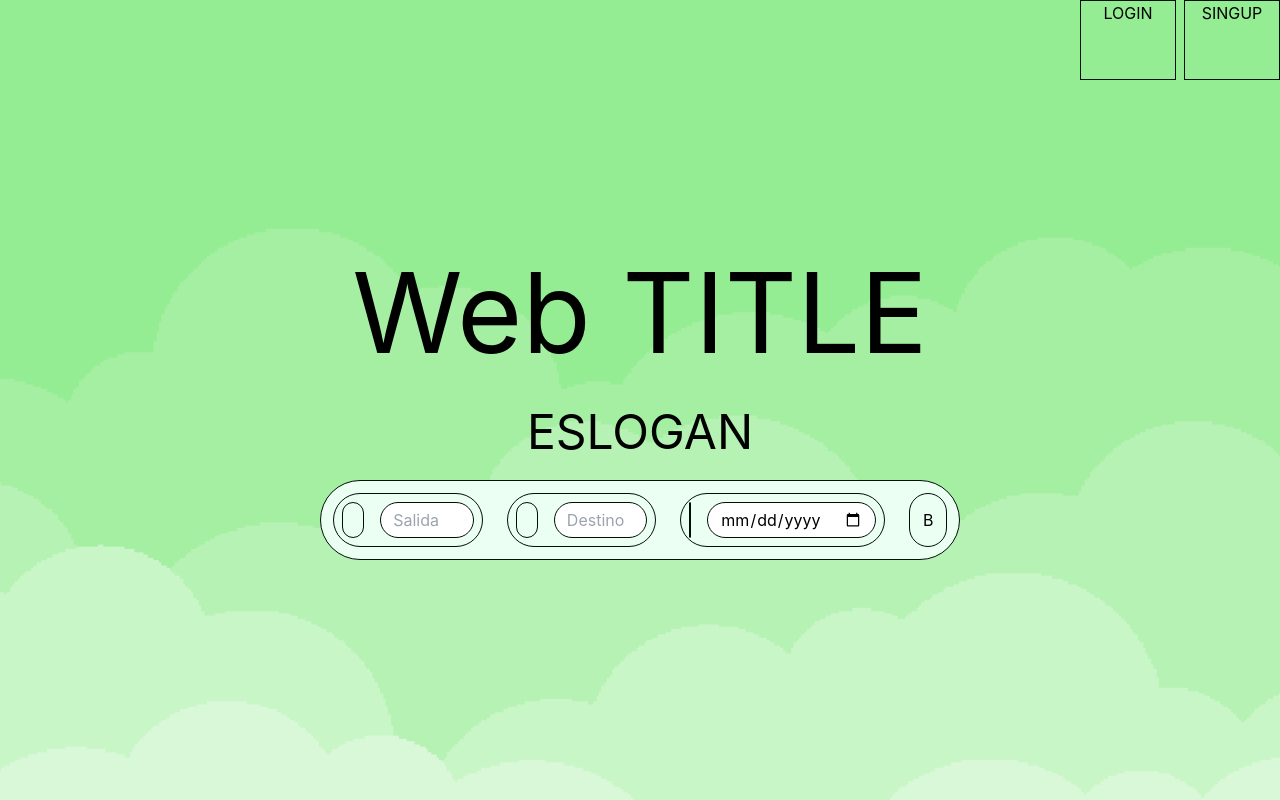
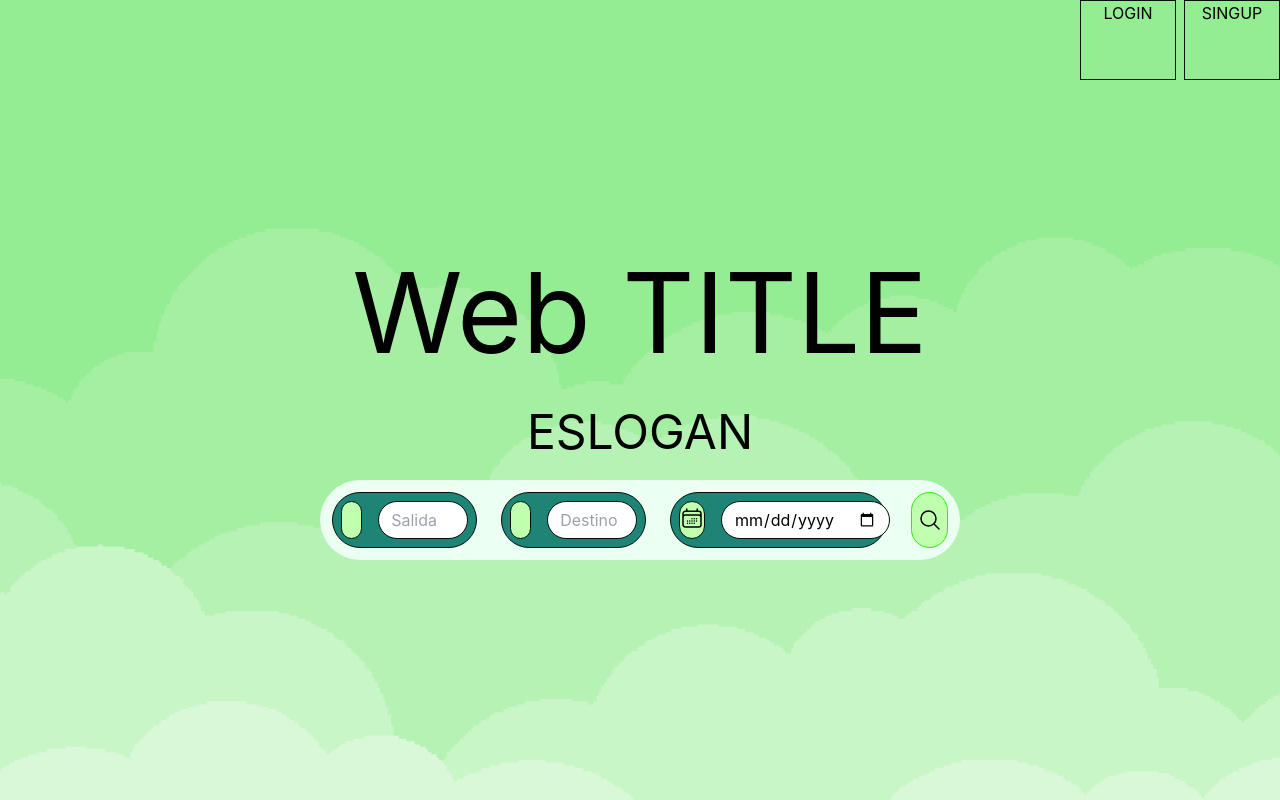
Before and after one commit to inspedralbes/projecte-final-front-back-damtfg5, a React (Create React App) app in the folder web/damtfg5web/: page / in a window 1280 px wide. Built offline with nearby package versions, Linux system fonts and the light colour scheme.

Commit message:
main page fixed

```diff
--- a/web/damtfg5web/src/App.js
+++ b/web/damtfg5web/src/App.js
@@ -17,20 +17,54 @@ function App() {
         <div className="text-[3rem]">
           <h1>ESLOGAN</h1>
         </div>
-        <div className="border border-3 h-20 w-[50%] border-night rounded-[20rem] m-3 flex bg-honeydew">
-          <div className="s-1l">
-            <div className="s-1l-s"></div>
+        <div className="h-20 w-[50%] rounded-[20rem] m-3 flex bg-honeydew">
+          <div className="s-1l bg-viridian">
+            <div className="s-1l-s bg-light-green"></div>
             <input className="s-1l-s2" placeholder="Salida"></input>
           </div>
-          <div className="s-1l">
-            <div className="s-1l-s"></div>
+          <div className="s-1l bg-viridian">
+            <div className="s-1l-s bg-light-green"></div>
             <input className="s-1l-s2" placeholder="Destino"></input>
           </div>
-          <div className="s-2d">
-            <div className="border border-night rounded-full w-[15%] m-2"></div>
-            <input type="date" className="border border-night rounded-full w-[85%] m-2 p-3" placeholder="Fecha"></input>
+          <div className="s-2d bg-viridian">
+            <div className="border border-night rounded-full w-[15%] m-2 bg-light-green">
+              <svg
+                xmlns="http://www.w3.org/2000/svg"
+                fill="none"
+                viewBox="0 0 24 24"
+                strokeWidth={1.5}
+                stroke="currentColor"
+                className="w-6 h-6 m-auto mt-1"
+              >
+                <path
+                  strokeLinecap="round"
+                  strokeLinejoin="round"
+                  d="M6.75 3v2.25M17.25 3v2.25M3 18.75V7.5a2.25 2.25 0 0 1 2.25-2.25h13.5A2.25 2.25 0 0 1 21 7.5v11.25m-18 0A2.25 2.25 0 0 0 5.25 21h13.5A2.25 2.25 0 0 0 21 18.75m-18 0v-7.5A2.25 2.25 0 0 1 5.25 9h13.5A2.25 2.25 0 0 1 21 11.25v7.5m-9-6h.008v.008H12v-.008ZM12 15h.008v.008H12V15Zm0 2.25h.008v.008H12v-.008ZM9.75 15h.008v.008H9.75V15Zm0 2.25h.008v.008H9.75v-.008ZM7.5 15h.008v.008H7.5V15Zm0 2.25h.008v.008H7.5v-.008Zm6.75-4.5h.008v.008h-.008v-.008Zm0 2.25h.008v.008h-.008V15Zm0 2.25h.008v.008h-.008v-.008Zm2.25-4.5h.008v.008H16.5v-.008Zm0 2.25h.008v.008H16.5V15Z"
+                />
+              </svg>
+            </div>
+            <input
+              type="date"
+              className="border border-night rounded-full w-[85%] m-2 p-3"
+              placeholder="Fecha"
+            ></input>
           </div>
-          <button className="border border-night rounded-full w-[7%] m-3">B</button>
+          <button className="border border-customGreen bg-light-green rounded-full w-[7%] m-3 hover:bg-customGreen">
+            <svg
+              xmlns="http://www.w3.org/2000/svg"
+              fill="none"
+              viewBox="0 0 24 24"
+              strokeWidth={1.5}
+              stroke="currentColor"
+              className="w-6 h-6 m-auto"
+            >
+              <path
+                strokeLinecap="round"
+                strokeLinejoin="round"
+                d="m21 21-5.197-5.197m0 0A7.5 7.5 0 1 0 5.196 5.196a7.5 7.5 0 0 0 10.607 10.607Z"
+              />
+            </svg>
+          </button>
         </div>
       </main>
     </div>
```
